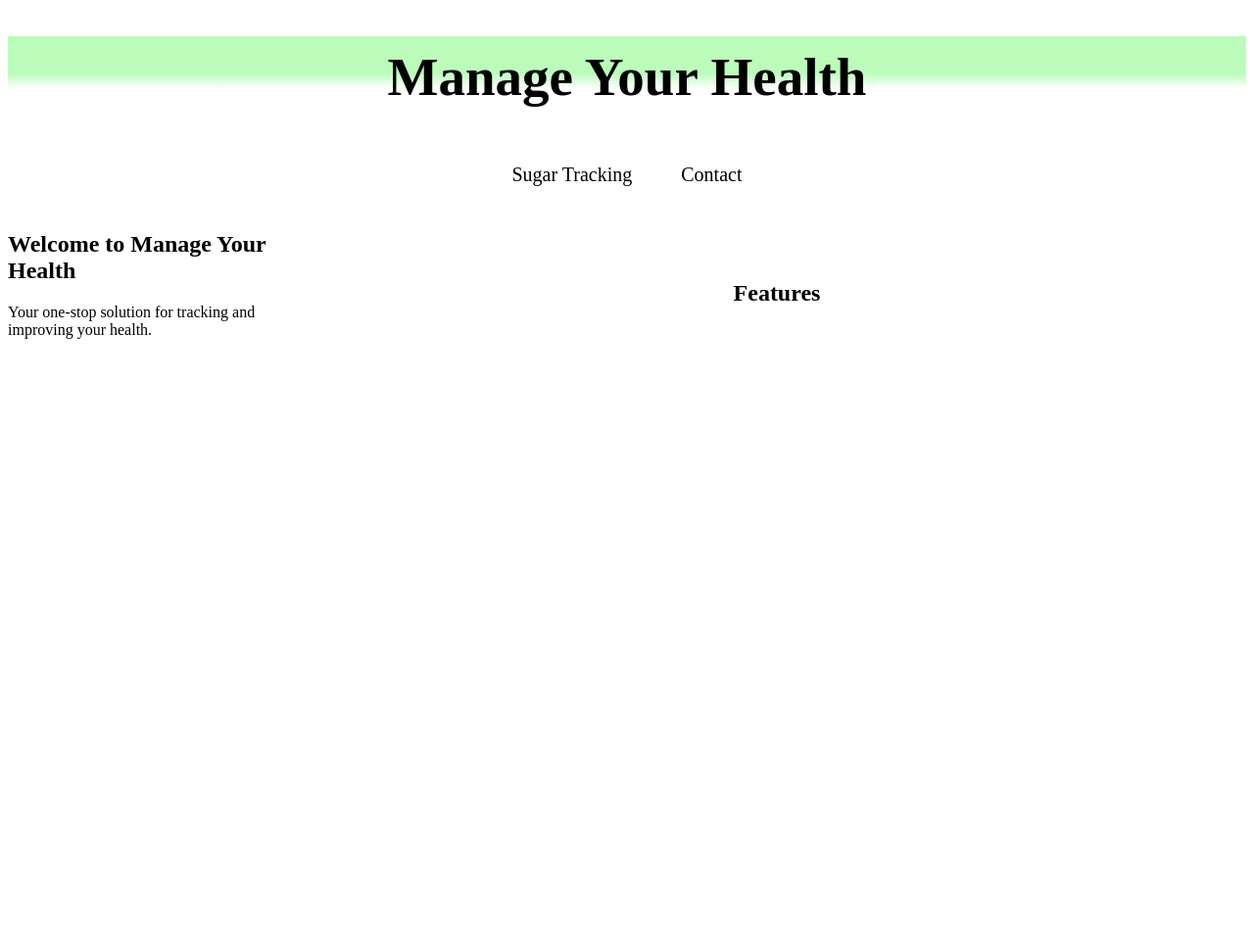
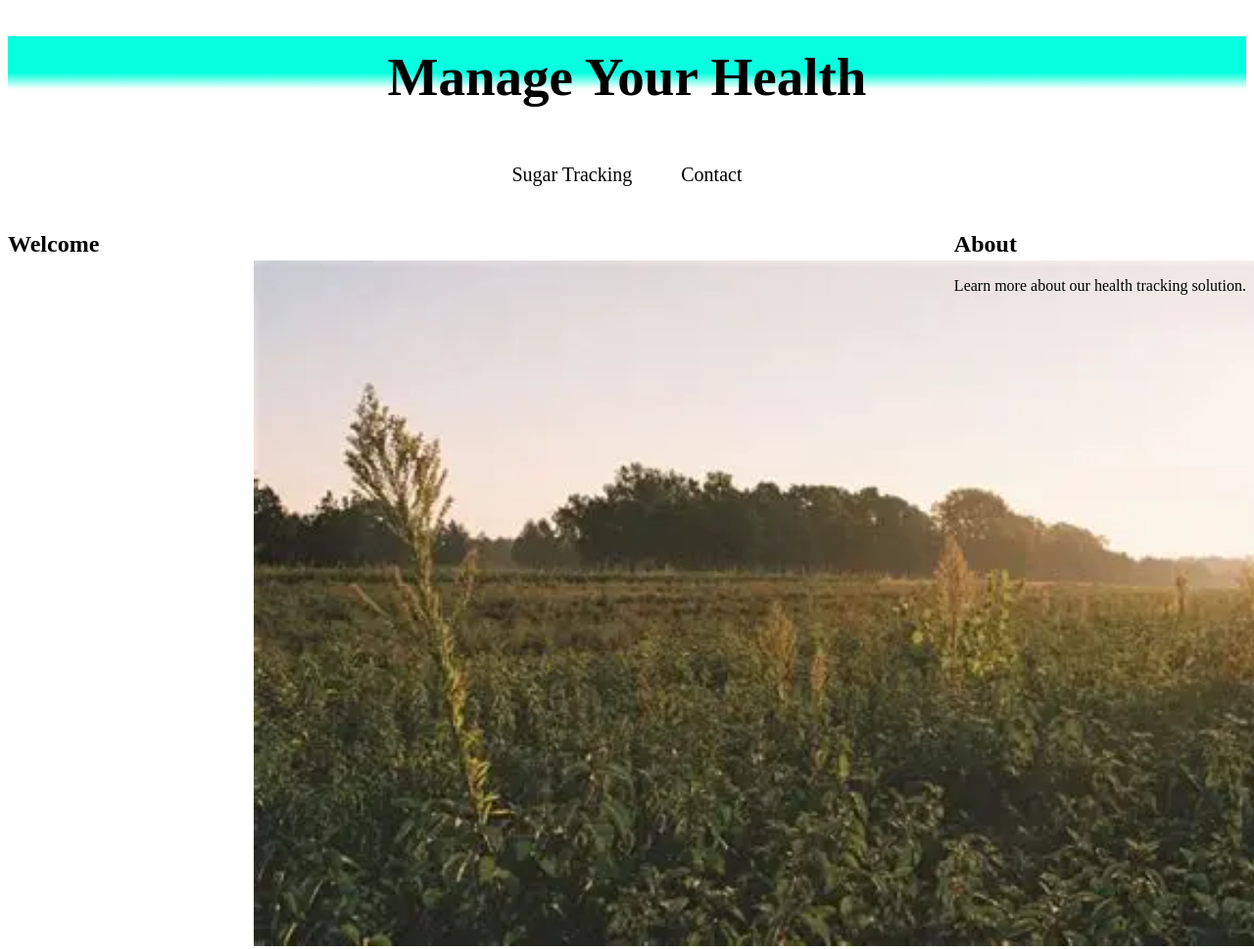
Before and after one commit to Melman1101/manage-your-food, a plain HTML site: page index.html in a window 1280 px wide. Shown: the whole page at 98% size. Drawn offline with Linux system fonts and the light colour scheme.

Commit message:
updated gradient in css, updated grid pieces, added image to home page

```diff
--- a/index.html
+++ b/index.html
@@ -18,13 +18,15 @@
             </ul>
         </nav>
         <main class="insideHome">
-            <section class="hero">
-                <h2>Welcome to Manage Your Health</h2>
-                <p>Your one-stop solution for tracking and improving your health.</p>
+            <aside class="hero">
+                <h2>Welcome</h2>
+            </aside>
+            <section class="features">
+                <img src="images\background.jpg">
             </section>
-            <section class="features">
-                <h2>Features</h2>
-
+            <section>
+                <h2>About</h2>
+                <p>Learn more about our health tracking solution.</p>
             </section>
 
 
--- a/styleMain.css
+++ b/styleMain.css
@@ -9,13 +9,13 @@
 		top:0;
 		width:100%;
 		margin:0;
+		background: linear-gradient(to top, transparent 35% , rgb(6, 255, 222) 55%);
 
 	}
     h1{
 		font-family: copperplate gothic;
 		color:black;
 		text-align: center;
-		background: linear-gradient(to top, transparent 35% , rgb(187, 252, 187) 55%);
 		font-size: 55px;
         padding: 10px;
 	}
```
Also changed, not shown: images/background.jpg (added).
